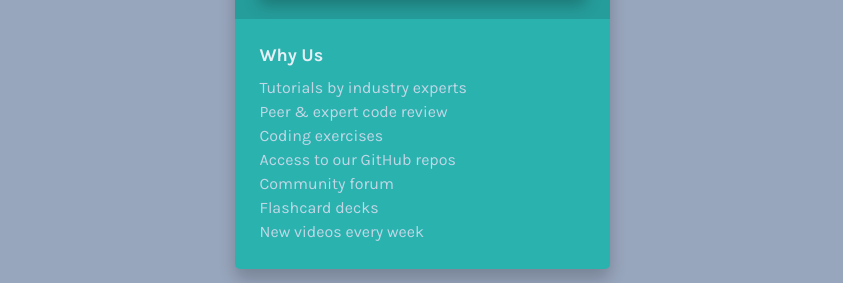
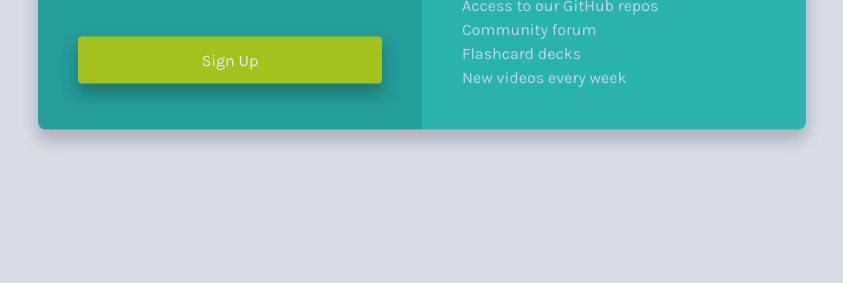
Before and after one commit to paulio84/frontend-project-single-price-grid-component, a website built with webpack: page src/index.html in a window 1280 px wide. Shown: the part 517-800 px from the top of the page, without its empty margins (218-1061 px from the left). Built offline with nearby package versions, Linux system fonts and the light colour scheme.

Commit message:
updated styles for responsive layout

```diff
--- a/src/scss/_base.scss
+++ b/src/scss/_base.scss
@@ -8,10 +8,9 @@ html {
 }
 
 body {
-  align-items: center;
+  background: lighten($grayishBlue, 20%);
   display: flex;
-  background: $grayishBlue;
   font-family: $fontFamily;
   font-size: 1.6rem;
-  height: 100vh;
+  justify-content: center;
 }
--- a/src/scss/_guarantee.scss
+++ b/src/scss/_guarantee.scss
@@ -12,14 +12,14 @@
     margin-top: 25px;
     line-height: 1.8;
 
-    @media (min-width: $desktop) {
+    @media (min-width: $tablet-sm) {
       line-height: 1.5;
       margin-top: 15px;
       margin-right: 100px;
     }
   }
 
-  @media (min-width: $desktop) {
+  @media (min-width: $tablet-sm) {
     grid-column: 1 / 3;
     padding-top: 20px;
   }
--- a/src/scss/_header.scss
+++ b/src/scss/_header.scss
@@ -5,7 +5,7 @@ header {
     color: $cyan;
   }
 
-  @media (min-width: $desktop) {
+  @media (min-width: $tablet-sm) {
     grid-column: 1 / 3;
   }
 }
--- a/src/scss/_layout.scss
+++ b/src/scss/_layout.scss
@@ -5,19 +5,21 @@
   -moz-box-shadow: 0px 10px 16px 1px rgba(0,0,0,0.2);
   -webkit-box-shadow: 0px 10px 16px 1px rgba(0,0,0,0.2);
   margin: 0 auto;
-  max-width: $mobile;
 
-  @media (min-width: $desktop) {
+  @media (min-width: $tablet-sm) {
+    position: absolute;
+    top: 50%;
+    transform: translateY(-50%);
     display: grid;
     grid-template-columns: 50% 50%;
-    max-width: 750px;
+    max-width: $tablet-sm;
   }
 }
 
 header, section {
   padding: 25px;
 
-  @media (min-width: $desktop) {
+  @media (min-width: $tablet-sm) {
     padding: 40px;
   }
 }
@@ -27,14 +29,14 @@ header {
   border-top-right-radius: 5px;
   padding-bottom: 0;
 
-  @media (min-width: $desktop) {
+  @media (min-width: $tablet-sm) {
     border-top-left-radius: 8px;
     border-top-right-radius: 8px;
   }
 }
 
 section:nth-of-type(2n) {
-  @media (min-width: $desktop) {
+  @media (min-width: $tablet-sm) {
     border-bottom-left-radius: 8px;
   }
 }
@@ -43,7 +45,7 @@ section:last-child {
   border-bottom-left-radius: 5px;
   border-bottom-right-radius: 5px;
 
-  @media (min-width: $desktop) {
+  @media (min-width: $tablet-sm) {
     border-bottom-left-radius: 0;
     border-bottom-right-radius: 8px;
   }
--- a/src/scss/_subscription.scss
+++ b/src/scss/_subscription.scss
@@ -6,7 +6,7 @@
     color: darken($lightGray, 10%);
     margin-bottom: 30px;
 
-    @media (min-width: $desktop) {
+    @media (min-width: $tablet-sm) {
       margin-bottom: 40px;
     }
   }
--- a/src/scss/_variables.scss
+++ b/src/scss/_variables.scss
@@ -11,5 +11,9 @@ $fontWeight400: 400;
 $fontWeight700: 700;
 
 // screen sizes
-$mobile: 375px;
-$desktop: 1440px;
+$mobile-sm: 375px;
+$mobile-lg: 414px;
+$tablet-sm: 768px;
+$tablet-lg: 1024px;
+$desktop-sm: 1280px;
+$desktop-lg: 1440px;
--- a/src/scss/styles.scss
+++ b/src/scss/styles.scss
@@ -3,7 +3,6 @@
 @import "variables";
 @import "reset";
 @import "base";
-@import "utilities";
 @import "layout";
 @import "header";
 @import "guarantee";
```
Also changed, not shown: src/scss/_utilities.scss (deleted).
